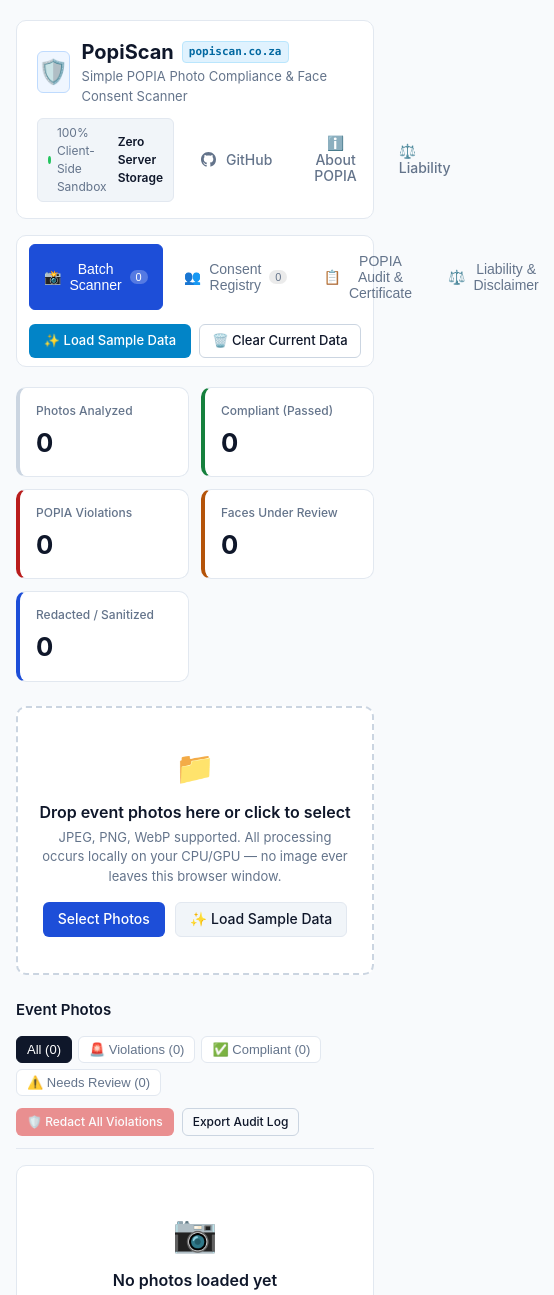
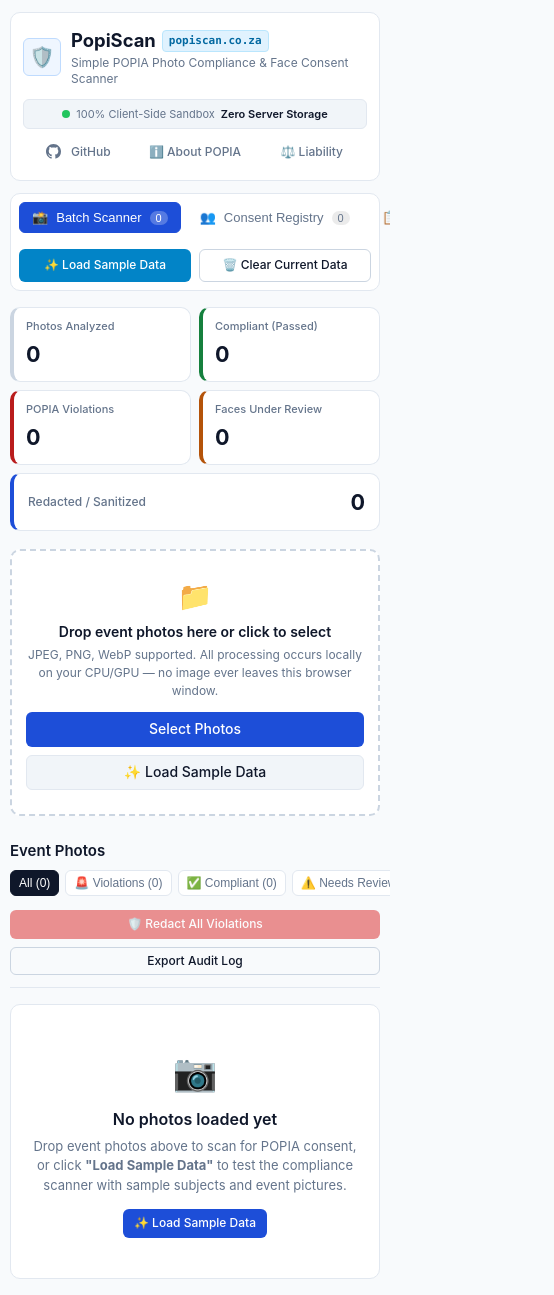
Before and after one commit to methinked/popiscan, a plain HTML site: page site/index.html in a window 390 px wide. Shown: the top 1295 px of the page, 554 px wide, since content can reach past the window. Drawn offline with Linux system fonts and the light colour scheme.

Commit message:
fix(ui): improve mobile responsiveness, header wrapping, tabs scrolling, and metrics grid

```diff
--- a/site/css/style.css
+++ b/site/css/style.css
@@ -40,6 +40,10 @@
   box-sizing: border-box;
   margin: 0;
   padding: 0;
+}
+
+html, body {
+  overflow-x: hidden;
 }
 
 body {
@@ -138,6 +142,7 @@
   border-radius: var(--radius);
   font-size: 12px;
   color: var(--text-muted);
+  white-space: nowrap;
 }
 
 .status-pulse {
@@ -146,11 +151,18 @@
   background: #22c55e;
   border-radius: 50%;
   display: inline-block;
+  flex-shrink: 0;
 }
 
 .privacy-pill {
   font-weight: 600;
   color: var(--text);
+}
+
+.header-links {
+  display: flex;
+  align-items: center;
+  gap: 8px;
 }
 
 /* ---------------- Navigation Tabs ---------------- */
@@ -185,6 +197,8 @@
   display: inline-flex;
   align-items: center;
   gap: 8px;
+  white-space: nowrap;
+  flex-shrink: 0;
 }
 
 .tab-btn:hover {
@@ -1384,26 +1398,311 @@
   background: #0369a1;
 }
 
-@media (max-width: 640px) {
+/* ---------------- Responsive Mobile Styles ---------------- */
+@media (max-width: 768px) {
+  .app-shell {
+    padding: 12px 10px 48px;
+  }
+
+  .masthead {
+    padding: 14px 12px;
+    margin-bottom: 12px;
+  }
+
+  .masthead-inner {
+    flex-direction: column;
+    align-items: stretch;
+    gap: 12px;
+  }
+
+  .brand {
+    gap: 10px;
+  }
+
+  .brand-icon {
+    width: 38px;
+    height: 38px;
+    font-size: 20px;
+    flex-shrink: 0;
+  }
+
+  .brand-name {
+    font-size: 1.15rem;
+    flex-wrap: wrap;
+    gap: 6px;
+  }
+
+  .brand-sub {
+    font-size: 12px;
+    line-height: 1.35;
+  }
+
+  .header-status {
+    flex-direction: column;
+    align-items: stretch;
+    gap: 8px;
+    width: 100%;
+  }
+
+  .privacy-badge {
+    width: 100%;
+    justify-content: center;
+    font-size: 11px;
+    padding: 6px 8px;
+    box-sizing: border-box;
+    white-space: nowrap;
+    overflow: hidden;
+    text-overflow: ellipsis;
+  }
+
+  .header-links {
+    display: flex;
+    align-items: center;
+    justify-content: space-between;
+    gap: 6px;
+    width: 100%;
+  }
+
+  .header-links .btn,
+  .header-status > .btn {
+    flex: 1;
+    justify-content: center;
+    font-size: 12px;
+    padding: 6px 6px;
+    white-space: nowrap;
+    text-align: center;
+  }
+
   .subnav {
     flex-direction: column;
     align-items: stretch;
     gap: 10px;
-  }
+    padding: 8px;
+    margin-bottom: 16px;
+  }
+
   .nav-tabs {
     overflow-x: auto;
     flex-wrap: nowrap;
-    padding-bottom: 4px;
-  }
+    gap: 6px;
+    padding-bottom: 6px;
+    -webkit-overflow-scrolling: touch;
+    scrollbar-width: none;
+    -ms-overflow-style: none;
+  }
+
+  .nav-tabs::-webkit-scrollbar {
+    display: none;
+  }
+
+  .tab-btn {
+    font-size: 13px;
+    padding: 7px 12px;
+    white-space: nowrap;
+    flex-shrink: 0;
+  }
+
   .quick-actions {
     display: flex;
     width: 100%;
     gap: 8px;
   }
+
   .quick-actions .btn {
     flex: 1;
     justify-content: center;
-    font-size: 13px;
-    padding: 8px 10px;
-  }
-}
+    font-size: 12px;
+    padding: 8px 6px;
+    white-space: nowrap;
+  }
+
+  .metrics-bar {
+    grid-template-columns: repeat(2, 1fr);
+    gap: 8px;
+    margin-bottom: 18px;
+  }
+
+  .metric-card {
+    padding: 10px 12px;
+  }
+
+  .metric-card .metric-label {
+    font-size: 11px;
+    white-space: nowrap;
+    overflow: hidden;
+    text-overflow: ellipsis;
+  }
+
+  .metric-card .metric-val {
+    font-size: 1.35rem;
+  }
+
+  .metric-card:last-child {
+    grid-column: span 2;
+    display: flex;
+    justify-content: space-between;
+    align-items: center;
+    padding: 12px 14px;
+  }
+
+  .metric-card:last-child .metric-label {
+    margin-bottom: 0;
+    font-size: 12px;
+  }
+
+  .drop-zone {
+    padding: 24px 14px;
+  }
+
+  .drop-icon {
+    font-size: 28px;
+    margin-bottom: 4px;
+  }
+
+  .drop-title {
+    font-size: 14px;
+  }
+
+  .drop-desc {
+    font-size: 12px;
+    margin-bottom: 12px;
+  }
+
+  .drop-buttons {
+    flex-direction: column;
+    width: 100%;
+    gap: 8px;
+  }
+
+  .drop-buttons .btn,
+  .drop-buttons label.btn {
+    width: 100%;
+    justify-content: center;
+  }
+
+  .toolbar {
+    flex-direction: column;
+    align-items: stretch;
+    gap: 10px;
+  }
+
+  .toolbar-left {
+    flex-direction: column;
+    align-items: stretch;
+    gap: 8px;
+  }
+
+  .filter-group {
+    overflow-x: auto;
+    flex-wrap: nowrap;
+    gap: 6px;
+    padding-bottom: 4px;
+    -webkit-overflow-scrolling: touch;
+    scrollbar-width: none;
+    -ms-overflow-style: none;
+  }
+
+  .filter-group::-webkit-scrollbar {
+    display: none;
+  }
+
+  .btn-filter {
+    white-space: nowrap;
+    flex-shrink: 0;
+    font-size: 12px;
+    padding: 5px 8px;
+  }
+
+  .toolbar-right {
+    flex-direction: column;
+    width: 100%;
+    gap: 8px;
+  }
+
+  .toolbar-right .btn {
+    width: 100%;
+    justify-content: center;
+  }
+
+  .photo-grid {
+    grid-template-columns: 1fr;
+    gap: 12px;
+  }
+
+  .roster-header {
+    flex-direction: column;
+    align-items: stretch;
+    gap: 10px;
+  }
+
+  .roster-actions {
+    flex-direction: column;
+    width: 100%;
+    gap: 6px;
+  }
+
+  .roster-actions .btn {
+    width: 100%;
+    justify-content: center;
+  }
+
+  .roster-filters {
+    flex-direction: column;
+    align-items: stretch;
+    gap: 10px;
+  }
+
+  .input-search {
+    max-width: 100%;
+    width: 100%;
+    min-width: 0;
+  }
+
+  .roster-legend {
+    flex-wrap: wrap;
+    gap: 6px 12px;
+    font-size: 11px;
+  }
+
+  .audit-summary-grid {
+    grid-template-columns: 1fr;
+    gap: 10px;
+    padding: 12px;
+  }
+
+  .audit-footer-actions {
+    flex-direction: column;
+    width: 100%;
+    gap: 8px;
+  }
+
+  .audit-footer-actions .btn {
+    width: 100%;
+    justify-content: center;
+  }
+
+  .modal-dialog {
+    max-height: 94vh;
+    border-radius: var(--radius);
+    margin: 10px;
+  }
+
+  .modal-header {
+    padding: 12px 14px;
+  }
+
+  .modal-body {
+    padding: 14px;
+  }
+
+  .app-footer {
+    padding-top: 16px;
+    font-size: 11.5px;
+  }
+
+  .footer-links {
+    flex-direction: column;
+    gap: 6px;
+    text-align: center;
+  }
+}
--- a/site/index.html
+++ b/site/index.html
@@ -5,7 +5,7 @@
   <meta name="viewport" content="width=device-width, initial-scale=1.0">
   <title>PopiScan — POPIA Photo Compliance & Face Consent Scanner</title>
   <meta name="description" content="Simple client-side POPIA photo consent tracker and face compliance scanner. 100% in-browser processing — zero photos or biometric data leave your device.">
-  <link rel="stylesheet" href="css/style.css?v=3">
+  <link rel="stylesheet" href="css/style.css?v=4">
 </head>
 <body>
   <div class="app-shell">
@@ -25,12 +25,14 @@
             <span>100% Client-Side Sandbox</span>
             <span class="privacy-pill">Zero Server Storage</span>
           </div>
+          <div class="header-links">
             <a href="https://github.com/methinked/popiscan" target="_blank" rel="noopener noreferrer" class="btn btn-ghost" title="Source Code & Security Audit on GitHub">
               <svg width="15" height="15" viewBox="0 0 24 24" fill="currentColor" style="display: inline-block; vertical-align: -2px; margin-right: 4px;" aria-hidden="true"><path d="M12 0C5.37 0 0 5.37 0 12c0 5.31 3.435 9.795 8.205 11.385.6.105.825-.255.825-.57 0-.285-.015-1.23-.015-2.235-3.015.555-3.795-.735-4.035-1.41-.135-.345-.72-1.41-1.23-1.695-.42-.225-1.02-.78-.015-.795.945-.015 1.62.87 1.845 1.23 1.08 1.815 2.805 1.305 3.495.99.105-.78.42-1.305.765-1.605-2.67-.3-5.46-1.335-5.46-5.925 0-1.305.465-2.385 1.23-3.225-.12-.3-.54-1.53.12-3.18 0 0 1.005-.315 3.3 1.23.96-.27 1.98-.405 3-.405s2.04.135 3 .405c2.295-1.56 3.3-1.23 3.3-1.23.66 1.65.24 2.88.12 3.18.765.84 1.23 1.905 1.23 3.225 0 4.605-2.805 5.625-5.475 5.925.435.375.81 1.095.81 2.22 0 1.605-.015 2.895-.015 3.3 0 .315.225.69.825.57A12.02 12.02 0 0024 12c0-6.63-5.37-12-12-12z"/></svg>
               GitHub
             </a>
             <button id="btn-about" class="btn btn-ghost" title="About & Architecture">ℹ️ About POPIA</button>
             <a href="liability.html" class="btn btn-ghost" title="Legal Disclaimer & Liability Notice">⚖️ Liability</a>
+          </div>
         </div>
       </div>
     </header>
@@ -460,6 +462,6 @@
   <script src="js/vendor/tracking-min.js"></script>
   <script src="js/vendor/face-min.js"></script>
   <!-- Application Logic -->
-  <script src="js/popia-engine.js?v=3"></script>
+  <script src="js/popia-engine.js?v=4"></script>
 </body>
 </html>
```
Also changed, not shown: site/liability.html (+8 -6 lines). Lines whose indentation alone changed are shown as unchanged.
